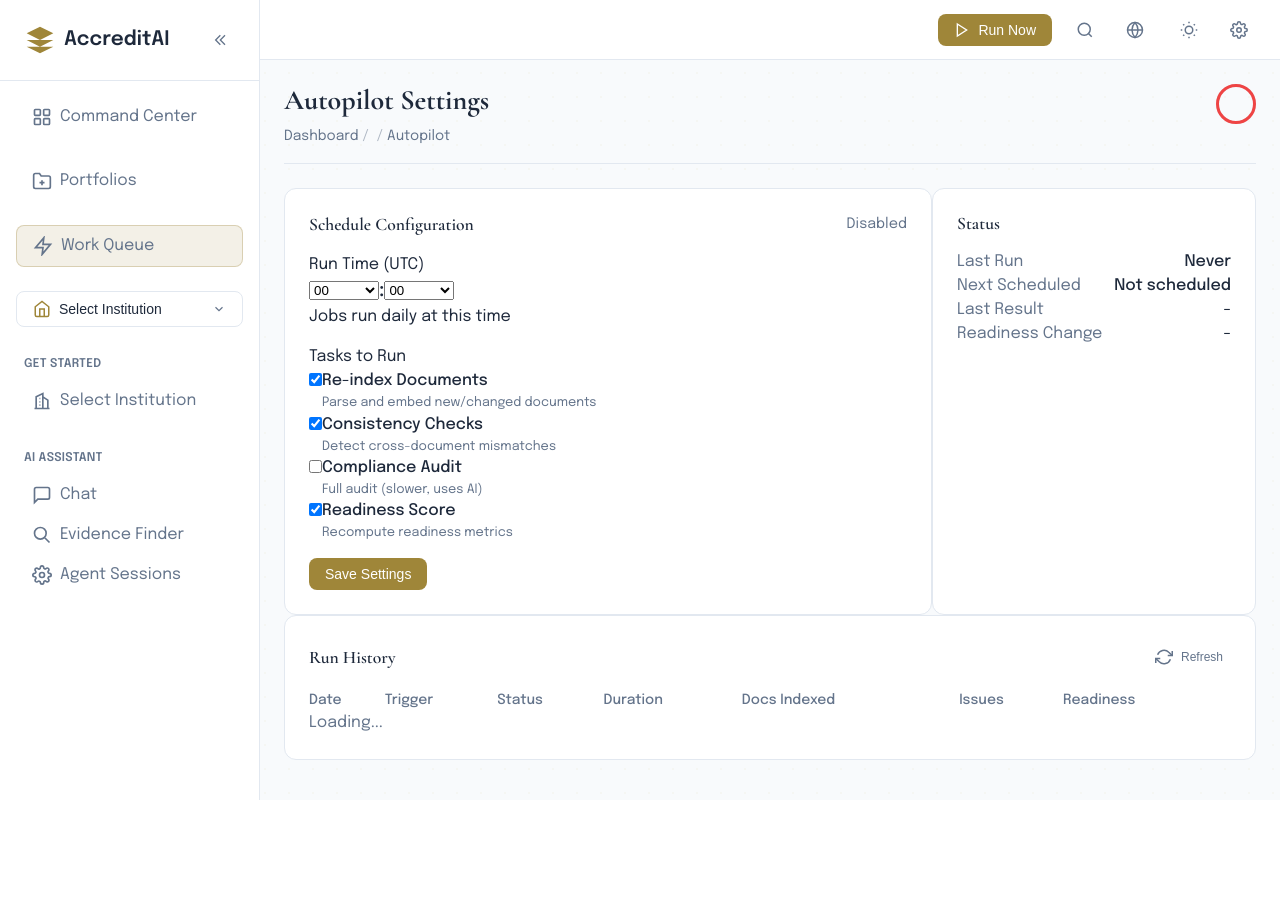
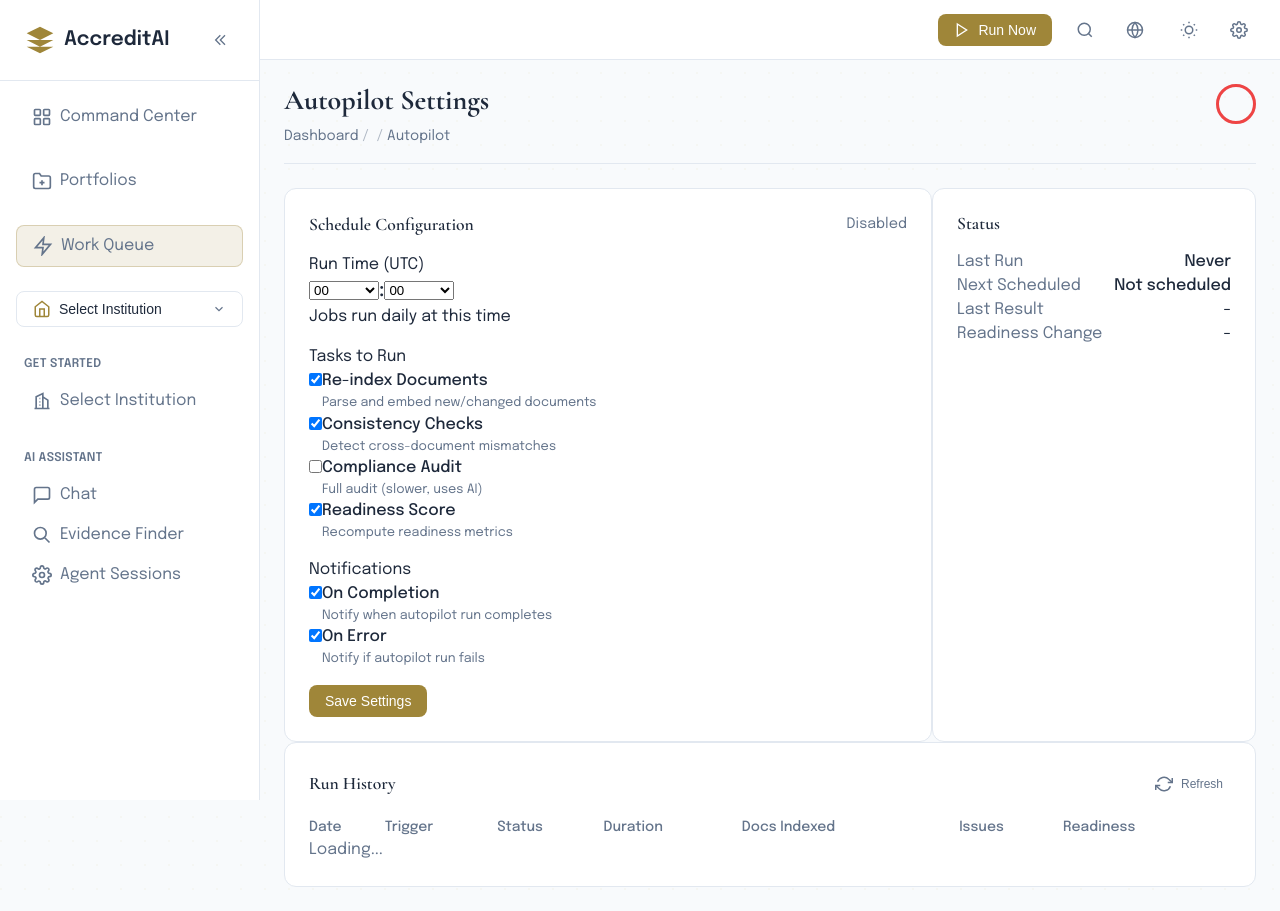
Before and after one commit to gtrajkovski/accreditationStudio, a Python web app: template templates/institutions/autopilot.html in a window 1280 px wide. Before the commit the page ends 800 px from the top, so only its background shows below. Run offline with Jinja, Linux system fonts and the light colour scheme; the template is opened without the code that fills it, so the values that code supplies are empty.

Commit message:
feat(20-03): add notification preferences and SSE progress to autopilot settings
- Add notify on complete/error checkboxes
- Update applyConfig to handle notification preferences
- Update saveConfig to save notification preferences
- Replace sync runNow with async SSE-based implementation
- Add progress modal with real-time updates
- Add modal CSS styles
- Connect to SSE stream for progress/complete/error events

```diff
--- a/templates/institutions/autopilot.html
+++ b/templates/institutions/autopilot.html
@@ -79,6 +79,26 @@
                         <span class="checkbox-label">
                             <strong>Readiness Score</strong>
                             <small>Recompute readiness metrics</small>
+                        </span>
+                    </label>
+                </div>
+            </div>
+
+            <div class="form-group">
+                <label>Notifications</label>
+                <div class="checkbox-group">
+                    <label class="checkbox-item">
+                        <input type="checkbox" id="notify-on-complete" checked>
+                        <span class="checkbox-label">
+                            <strong>On Completion</strong>
+                            <small>Notify when autopilot run completes</small>
+                        </span>
+                    </label>
+                    <label class="checkbox-item">
+                        <input type="checkbox" id="notify-on-error" checked>
+                        <span class="checkbox-label">
+                            <strong>On Error</strong>
+                            <small>Notify if autopilot run fails</small>
                         </span>
                     </label>
                 </div>
@@ -430,6 +528,8 @@ function applyConfig(config) {
     document.getElementById('run-consistency').checked = config.run_consistency;
     document.getElementById('run-audit').checked = config.run_audit;
     document.getElementById('run-readiness').checked = config.run_readiness;
+    document.getElementById('notify-on-complete').checked = config.notify_on_complete !== false;
+    document.getElementById('notify-on-error').checked = config.notify_on_error !== false;
 
     // Update status
     if (config.last_run_at) {
@@ -456,6 +556,8 @@ async function saveConfig() {
         run_consistency: document.getElementById('run-consistency').checked,
         run_audit: document.getElementById('run-audit').checked,
         run_readiness: document.getElementById('run-readiness').checked,
+        notify_on_complete: document.getElementById('notify-on-complete').checked,
+        notify_on_error: document.getElementById('notify-on-error').checked,
     };
 
     try {
@@ -469,20 +571,75 @@ async function saveConfig() {
     }
 }
 
+let runEventSource = null;
+
 async function runNow() {
     const btn = document.getElementById('run-now-btn');
     btn.disabled = true;
-    btn.innerHTML = '<span class="spinner"></span> Running...';
+    btn.innerHTML = '<span class="spinner"></span> Starting...';
 
     try {
-        const response = await window.API.post(`/api/autopilot/institutions/${institutionId}/run`, {});
-        window.Toast?.success('Autopilot run completed');
+        // Start async run
+        const response = await window.API.post(`/api/autopilot/institutions/${institutionId}/run-now`, {});
+
+        if (!response.run_id) {
+            throw new Error('No run ID returned');
+        }
+
+        // Show progress modal
+        showProgressModal();
+
+        // Connect to SSE for progress updates
+        runEventSource = new EventSource(`/api/autopilot/institutions/${institutionId}/runs/${response.run_id}/progress`);
+
+        runEventSource.addEventListener('progress', (e) => {
+            const data = JSON.parse(e.data);
+            updateProgress(data.message, data.percent);
+        });
+
+        runEventSource.addEventListener('complete', (e) => {
+            const data = JSON.parse(e.data);
+            closeProgressModal();
+
+            if (data.status === 'completed') {
+                window.Toast?.success('Autopilot run completed!');
+            } else {
+                window.Toast?.warning('Autopilot run finished with issues');
+            }
+
             loadHistory();
             loadConfig();
+            resetRunButton();
+        });
+
+        runEventSource.addEventListener('error', (e) => {
+            let errorMsg = 'Unknown error';
+            try {
+                const data = JSON.parse(e.data);
+                errorMsg = data.error || errorMsg;
+            } catch (err) {}
+
+            closeProgressModal();
+            window.Toast?.error(`Autopilot error: ${errorMsg}`);
+            resetRunButton();
+        });
+
+        runEventSource.onerror = () => {
+            if (runEventSource) {
+                runEventSource.close();
+                runEventSource = null;
+            }
+        };
+
     } catch (error) {
         console.error('Failed to run autopilot:', error);
         window.Toast?.error('Autopilot run failed');
-    } finally {
+        resetRunButton();
+    }
+}
+
+function resetRunButton() {
+    const btn = document.getElementById('run-now-btn');
     btn.disabled = false;
     btn.innerHTML = `
         <svg width="16" height="16" viewBox="0 0 24 24" fill="none" stroke="currentColor" stroke-width="2">
@@ -491,6 +648,52 @@ async function runNow() {
         Run Now
     `;
 }
+
+function showProgressModal() {
+    let modal = document.getElementById('autopilot-progress-modal');
+    if (!modal) {
+        modal = document.createElement('div');
+        modal.id = 'autopilot-progress-modal';
+        modal.className = 'modal';
+        modal.innerHTML = `
+            <div class="modal-backdrop" onclick="closeProgressModal()"></div>
+            <div class="modal-content modal-sm">
+                <div class="modal-header">
+                    <h3 class="modal-title">Running Autopilot</h3>
+                </div>
+                <div class="modal-body">
+                    <div class="autopilot-progress">
+                        <div class="progress-bar">
+                            <div class="progress-fill" id="autopilot-progress-fill" style="width: 0%"></div>
+                        </div>
+                        <p class="progress-message" id="autopilot-progress-message">Starting...</p>
+                    </div>
+                </div>
+            </div>
+        `;
+        document.body.appendChild(modal);
+    }
+    modal.style.display = 'flex';
+    document.getElementById('autopilot-progress-fill').style.width = '0%';
+    document.getElementById('autopilot-progress-message').textContent = 'Starting...';
+}
+
+function closeProgressModal() {
+    const modal = document.getElementById('autopilot-progress-modal');
+    if (modal) {
+        modal.style.display = 'none';
+    }
+    if (runEventSource) {
+        runEventSource.close();
+        runEventSource = null;
+    }
+}
+
+function updateProgress(message, percent) {
+    const fill = document.getElementById('autopilot-progress-fill');
+    const msg = document.getElementById('autopilot-progress-message');
+    if (fill) fill.style.width = `${percent}%`;
+    if (msg) msg.textContent = message;
 }
 
 async function loadHistory() {
```
Also changed, not shown: other parts of templates/institutions/autopilot.html (+78 -0 lines). Lines whose indentation alone changed are shown as unchanged.
